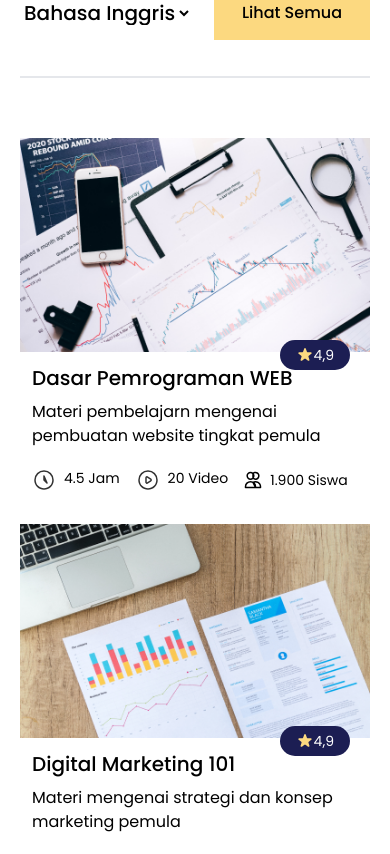
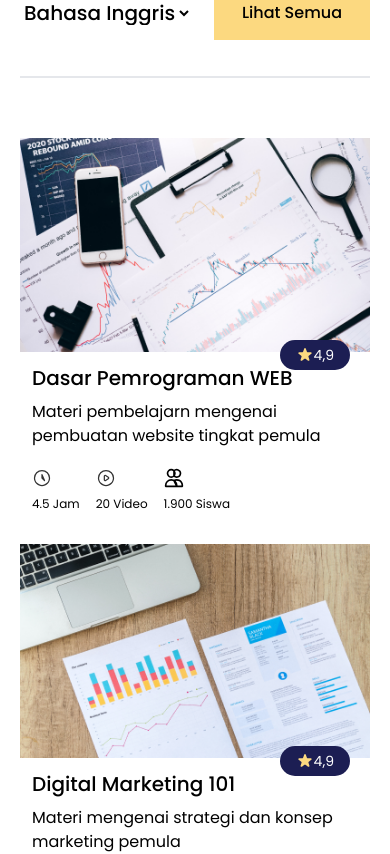
Before and after one commit to Taufik-H/edufree, a React (Vite) app: page / in a window 390 px wide. Shown: the part 4500-5354 px from the top of the page. Built offline with nearby package versions, Linux system fonts and the light colour scheme.

Commit message:
feat:ajust responsifity

```diff
--- a/src/sections/Kursus.jsx
+++ b/src/sections/Kursus.jsx
@@ -36,7 +36,7 @@ function Kursus() {
               </div>
             </div>
             <div className="p-[1px] w-full bg-gray-200" />
-            <div className="flex flex-row flex-wrap justify-center md:justify-evenly gap-5 mt-5 w-full ">
+            <div className="flex flex-col md:flex-row  justify-center md:justify-evenly gap-5 mt-5 w-full ">
               {dataKursus.map((data, index) => (
                 <div className="w-full md:max-w-[350px]" key={index}>
                   <img
@@ -60,16 +60,16 @@ function Kursus() {
                       {data.description}
                     </p>
                     <div className="flex  gap-4 mt-5 text-sm items-center ">
-                      <div className="flex gap-2">
-                        <img src={clock} alt="" />
+                      <div className="flex gap-2 flex-col lg:flex-row justify-center text-xs lg:text-sm">
+                        <img src={clock} className=" w-5" alt="" />
                         <span>{data.jam} Jam</span>
                       </div>
-                      <div className="flex gap-2">
-                        <img src={play} alt="" />
+                      <div className="flex gap-2 flex-col lg:flex-row  justify-center text-xs lg:text-sm">
+                        <img src={play} className=" w-5" alt="" />
                         <span>{data.video} Video</span>
                       </div>
-                      <div className="flex gap-2">
-                        <img src={user} alt="" />
+                      <div className="flex gap-2 flex-col lg:flex-row  justify-center text-xs lg:text-sm">
+                        <img src={user} className=" w-5" alt="" />
                         <span className="w-full">
                           {data.siswa.toLocaleString("id-ID")} Siswa
                         </span>
```
